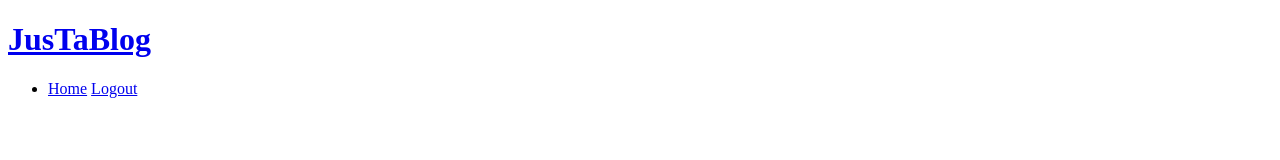
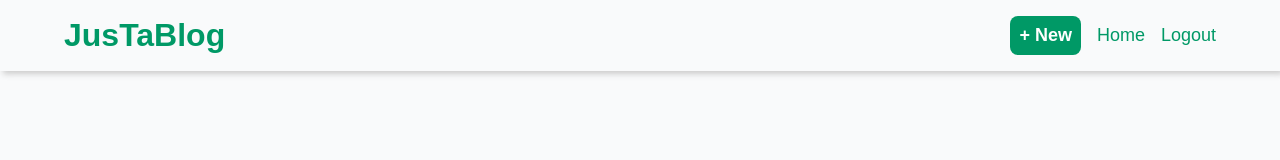
Before and after one commit to InterMaus1154/express-blog, a website with bundled scripts: page public/index.html in a window 1280 px wide. Built offline with nearby package versions, Linux system fonts and the light colour scheme; sample sign-in values are in the browser's storage.

Commit message:
style header

```diff
--- a/public/index.html
+++ b/public/index.html
@@ -5,6 +5,7 @@
     <title>JusTaBlog</title>
     <script src="js/app.js" type="module"></script>
     <script src="js/index.js" type="module"></script>
+    <link rel="stylesheet" href="style/index.css">
 </head>
 <body>
 <header>
@@ -12,13 +13,15 @@
         <a href="/">JusTaBlog</a>
     </h1>
     <nav>
-        <ul>
-            <li>
-                <a href="/">Home</a>
-                <a href="#" id="logout-button">Logout</a>
-            </li>
-        </ul>
+        <a href="/new" class="new-post-btn">+ New</a>
+        <a href="/">Home</a>
+        <a href="#" id="logout-button">Logout</a>
     </nav>
 </header>
+<main>
+    <section>
+
+    </section>
+</main>
 </body>
 </html>
--- a/public/style/app.css
+++ b/public/style/app.css
@@ -10,6 +10,7 @@
     --dark-gray: oklch(21% 0.034 264.665);
     --light-border: oklch(90.5% 0.093 164.15);
     --primary: oklch(76.5% 0.177 163.223);
+    --primary-dark: oklch(59.6% 0.145 163.225);
 }
 
 html {
@@ -20,8 +21,13 @@ img {
     display: block;
 }
 
-a, a:visited {
+a{
     color: inherit;
+}
+
+
+ul, ol{
+    list-style-type: none;
 }
 
 .input-wrapper {
--- a/public/style/index.css
+++ b/public/style/index.css
@@ -1 +1,64 @@
 @import url("./app.css");
+
+header{
+    display: flex;
+    justify-content: space-between;
+    align-items: center;
+    padding: 1rem 4rem;
+    box-shadow: 3px 3px 6px 0px rgba(204,204,204,1);
+
+    h1{
+        color: var(--primary-dark);
+    }
+
+    h1 a{
+        text-decoration: none;
+    }
+
+    nav{
+        display: flex;
+        align-items: center;
+        gap: 1rem;
+    }
+
+    nav a{
+        font-size: 1.125rem;
+        text-decoration: none;
+        color: var(--primary-dark);
+
+        transition: color 300ms;
+
+        &:hover{
+            color: var(--primary);
+        }
+    }
+
+    nav a.new-post-btn{
+
+        transition: background-color 300ms;
+
+        background-color: var(--primary-dark);
+        font-weight: bold;
+        font-size: 1.125rem;
+        color: #fff;
+        padding: .5rem;
+        border-radius: .5rem;
+        text-decoration: none;
+
+        border: 1px solid transparent;
+
+        &:hover{
+            color: var(--primary-dark);
+            background-color: #fff;
+            border-color: var(--light-border);
+        }
+    }
+}
+
+body{
+    background-color: var(--light-gray);
+}
+
+main{
+    padding: 1rem 4rem;
+}
```
Also changed, not shown: public/new.html (added, +11 -0 lines), 1 other file.
